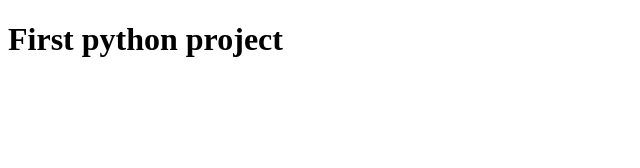
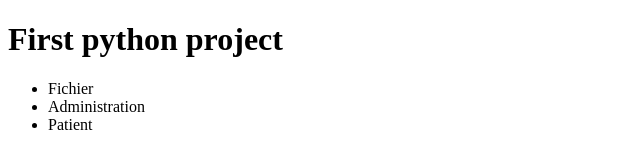
Before and after one commit to nfgueye/pythonWebApp, a plain HTML site: page index.html in a window 1280 px wide. Shown: the whole page, without its empty margins (0-640 px from the left). Drawn offline with Linux system fonts and the light colour scheme.

Commit message:
Update index.html

```diff
--- a/index.html
+++ b/index.html
@@ -9,7 +9,11 @@
     <div id="container">
         <h1>First python project</h1>
         <nav>
-
+            <ul>
+                <li>Fichier</li>
+                <li>Administration</li>
+                 <li>Patient</li>
+            </ul>
         </nav>
         <div id="main"></div>
     </div>
```
